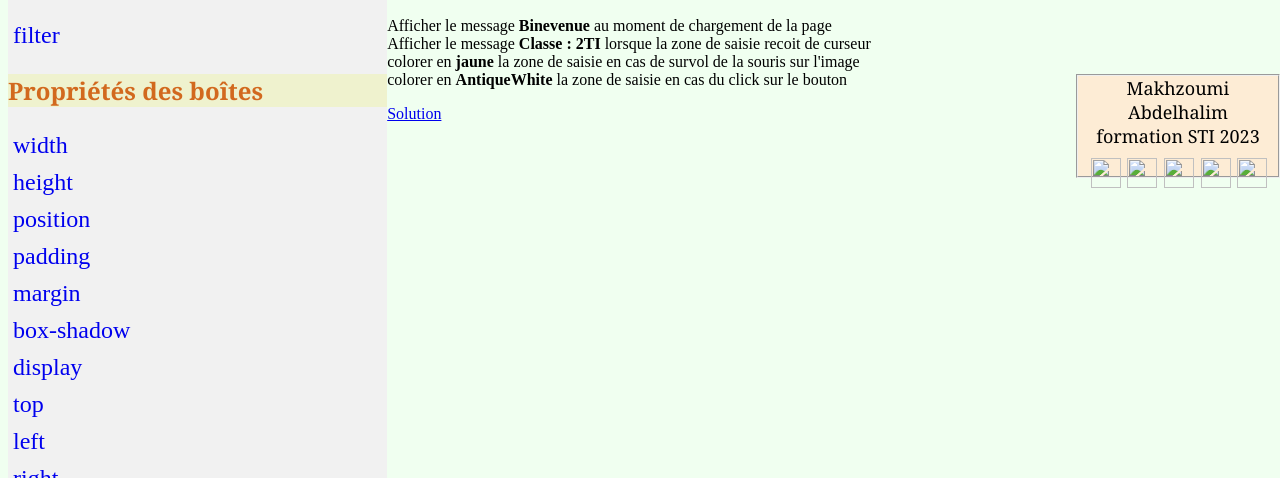
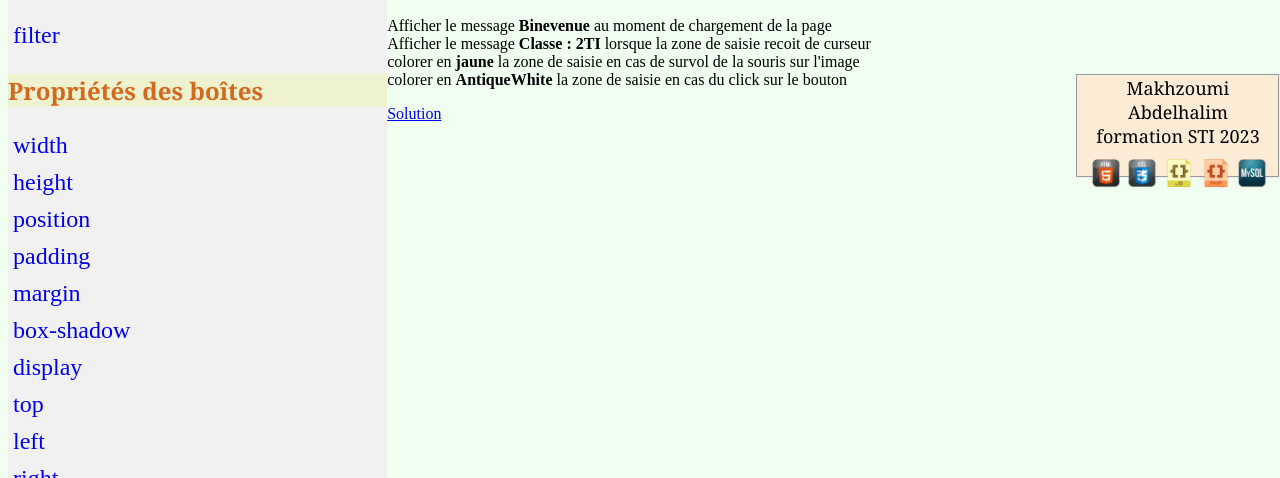
Before and after one commit to makhzoumi/makhzoumi.github.io, a plain HTML site: page index.html in a window 1280 px wide. Shown: the part 622-1100 px from the top of the page. Drawn offline with Linux system fonts and the light colour scheme.

Commit message:
Update index.html

```diff
--- a/index.html
+++ b/index.html
@@ -202,15 +202,15 @@ position: sticky;
             colorer en <strong>jaune</strong> la zone de saisie en cas de survol de la souris sur l'image <br>
             colorer en <strong>AntiqueWhite</strong> la zone de saisie en cas du click sur le bouton <br>
         </p>
-        <p><a href="activites/division/Gestionevenement2TI.html" target="_blank">Solution</a></p>
+        <p><a href="Gestionevenement2TI.html" target="_blank">Solution</a></p>
         </div>
         <div id="chat">
             Makhzoumi Abdelhalim<br>formation STI 2023<br>
-            <img src="images/html5.png">
-            <img src="images/css.png">
-            <img src="images/js.png">
-            <img src="images/php.png">
-            <img src="images/mysql.png">
+            <img src="https://makhzoumi.github.io/html5.png">
+            <img src="https://makhzoumi.github.io/css.png">
+            <img src="https://makhzoumi.github.io/js.png">
+            <img src="https://makhzoumi.github.io/php.png">
+            <img src="https://makhzoumi.github.io/mysql.png">
         </div>
       </section>
 
```
